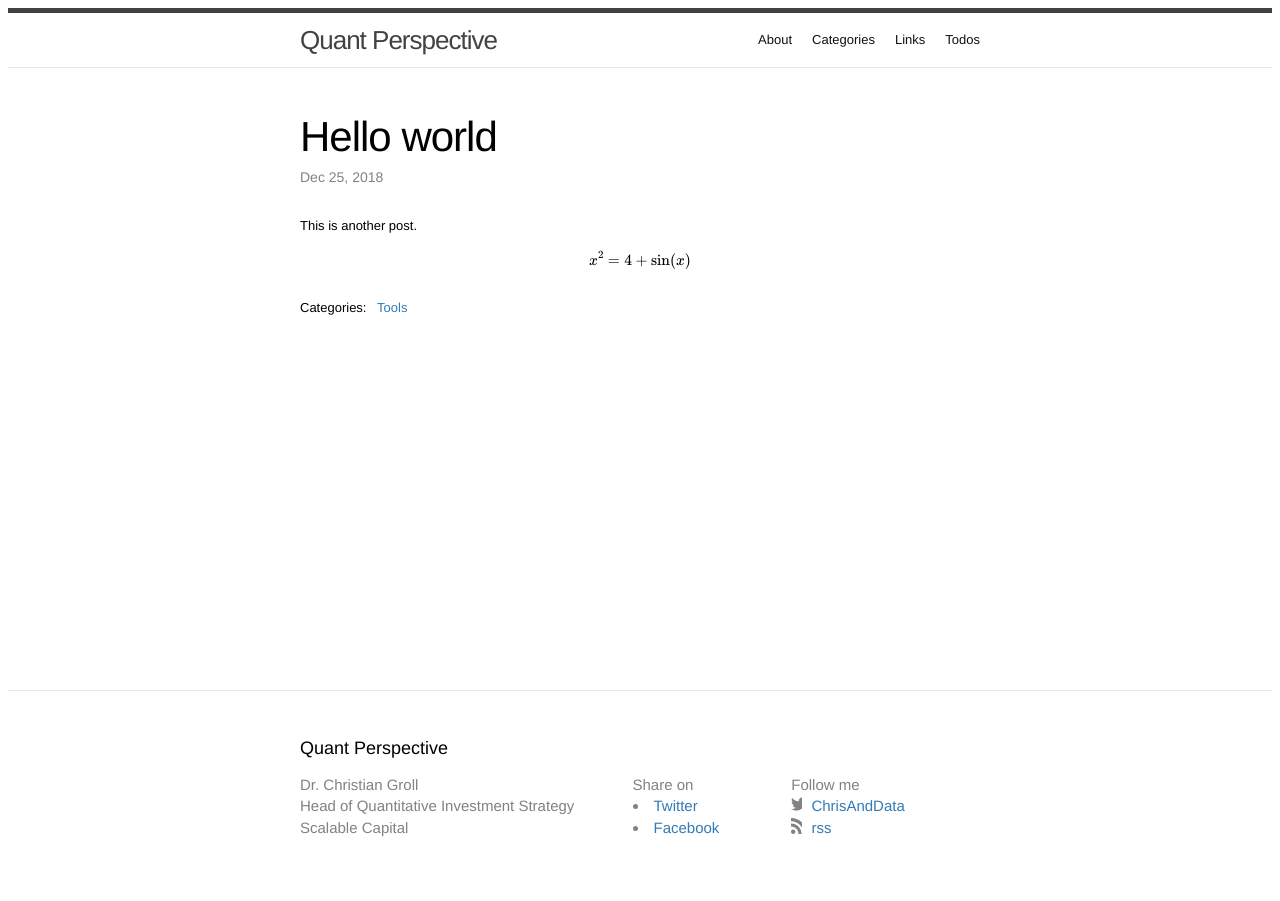
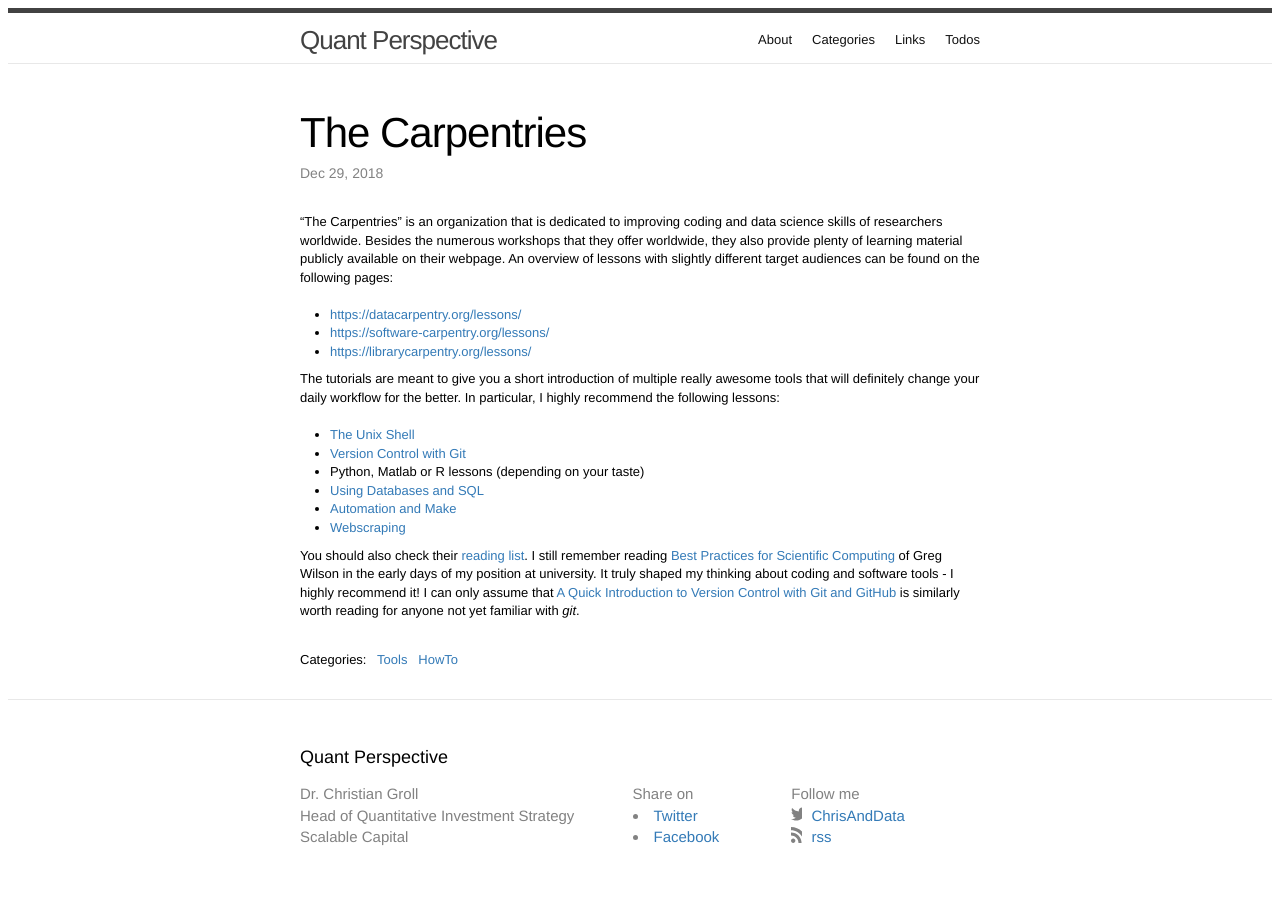
Before and after one commit to mffuser/mffuser.github.io, a Jekyll site: the page built from _posts/2018-12-25-hell_world.md, in a window 1280 px wide. Built offline with Jekyll 4.4.1, drawn with Linux system fonts in a browser that asks for light colours; formulas are drawn with MathJax 3.

Commit message:
write Carpentries blog post

```diff
--- a/_posts/2017-12-20-welcome-to-jekyll.markdown
+++ b/_posts/2017-12-20-welcome-to-jekyll.markdown
@@ -13,6 +13,12 @@ and re-build the site to see your changes. You can rebuild the site in
 many different ways, but the most common way is to run `jekyll serve`,
 which launches a web server and auto-regenerates your site when a file
 is updated.
+
+$$
+\begin{equation}
+x^2 = 4+\sin(x)
+\end{equation}
+$$
 
 To add new posts, simply add a file in the `_posts` directory that
 follows the convention `YYYY-MM-DD-name-of-post.ext` and includes the
--- a/_posts/2018-12-25-hell_world.md
+++ b/_posts/2018-12-25-hell_world.md
@@ -1,16 +1,51 @@
 ---
 layout: post
-title:  "Hello world"
-date:   2018-12-25
-categories: Tools
-math: true
+title:  "The Carpentries"
+date:   2018-12-29
+categories: [Tools, HowTo]
+excerpt: > #
+  Get your coding and data science skills pumped up with workshops and
+  publicly available lesson material of "The Carpentries". Amongst
+  others, learn how to use the Unix Shell, Git, scientific computing
+  languages (Python, R, Matlab), SQL, Make and Webscraping.
+math: false
 ---
 
-This is another post.
+"The Carpentries" is an organization that is dedicated to improving
+coding and data science skills of researchers worldwide. Besides the
+numerous workshops that they offer worldwide, they also provide plenty
+of learning material publicly available on their webpage. An overview
+of lessons with slightly different target audiences can be found on
+the following pages:
+
+<br>
+
+- [https://datacarpentry.org/lessons/](https://datacarpentry.org/lessons/)
+- [https://software-carpentry.org/lessons/](https://software-carpentry.org/lessons/)
+- [https://librarycarpentry.org/lessons/](https://librarycarpentry.org/lessons/)
+
+The tutorials are meant to give you a short introduction of multiple
+really awesome tools that will definitely change your daily workflow
+for the better. In particular, I highly recommend the following
+lessons:
+
+<br>
+
+- [The Unix Shell](http://swcarpentry.github.io/shell-novice/)
+- [Version Control with Git](http://swcarpentry.github.io/git-novice)
+- Python, Matlab or R lessons (depending on your taste)
+- [Using Databases and SQL](http://swcarpentry.github.io/sql-novice-survey)
+- [Automation and Make](http://swcarpentry.github.io/make-novice)
+- [Webscraping](https://librarycarpentry.github.io/lc-webscraping/)
 
 
-$$
-\begin{equation}
-x^2 = 4+\sin(x)
-\end{equation}
-$$
+You should also check their [reading
+list](https://software-carpentry.org/reading/). I still remember
+reading [Best Practices for Scientific
+Computing](https://journals.plos.org/plosbiology/article?id=10.1371/journal.pbio.1001745)
+of Greg Wilson in the early days of my position at university. It
+truly shaped my thinking about coding and software tools - I highly
+recommend it! I can only assume that [A Quick Introduction to Version
+Control with Git and
+GitHub](https://journals.plos.org/ploscompbiol/article?id=10.1371/journal.pcbi.1004668)
+is similarly worth reading for anyone not yet familiar with *git*.
```
